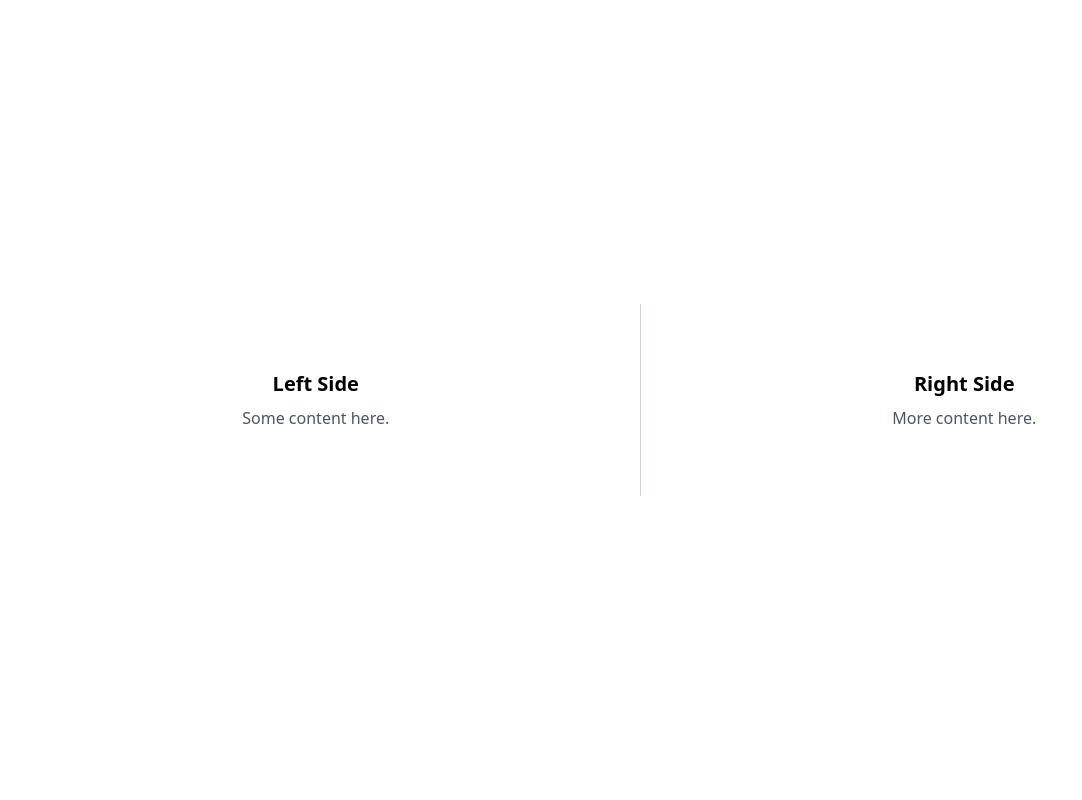
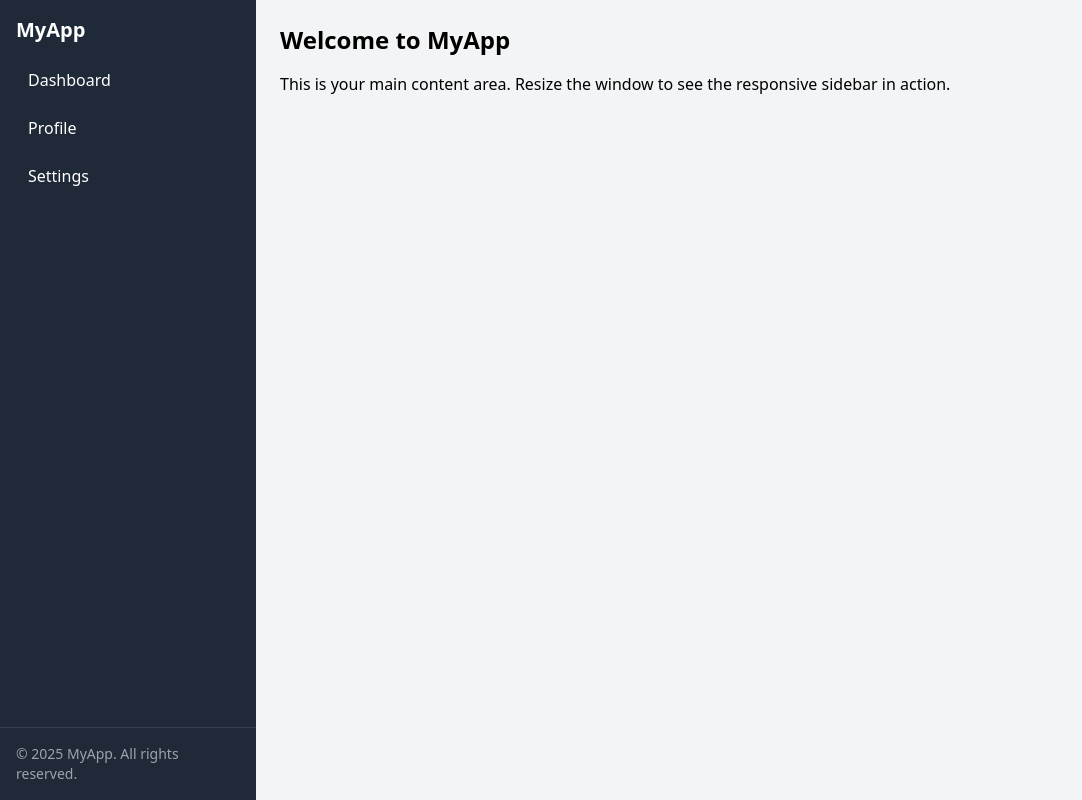
Before and after one commit to Thas94/Tailwind-Mockups, a Nuxt app: page / in a window 1280 px wide. Shown: the whole page, without its empty margins (0-1082 px from the left). Built offline with nearby package versions, Linux system fonts and the light colour scheme.

Commit message:
Implemented a footer

```diff
--- a/app/components/zizi-lux/zizi-footer.vue
+++ b/app/components/zizi-lux/zizi-footer.vue
@@ -1,13 +1,73 @@
 <template>
-    <div>
-        footer
-    </div>
+    <footer class="w-full text-white">
+        <div class="flex items-center mt-0 flex-col bg-black">
+            <div class="mx-auto mt-5 w-9/12 h-px bg-menu-hover rounded"></div>
+            <div class="flex space-x-28 max-sm:-space-x-5">
+                <div class="pr-20 w-64 max-sm:pl-14">
+                    <NuxtLink to="/" class="">
+                        <NuxtImg class="h-20 w-40 -ml-10 max-sm:-ml-8" densities="1px" format="webp"
+                            src="/azizi/logo.png" alt="" />
+                    </NuxtLink>
+                    <div class="space-y-2">
+                        <p class="text-sm max-sm:text-[10px]">CRAFTING LUXURY, BUILDING DREAMS.</p>
+                        <div class="flex space-x-3">
+                            <Icon name="mdi:facebook" class="w-4 h-4 sm:w-5 sm:h-5 md:w-5 md:h-5" />
+                            <Icon name="mdi:twitter-circle" class="w-4 h-4 sm:w-5 sm:h-5 md:w-5 md:h-5" />
+                            <Icon name="mdi:google-plus" class="w-4 h-4 sm:w-5 sm:h-5 md:w-5 md:h-5" />
+                            <Icon name="mdi:instagram" class="w-4 h-4 sm:w-5 sm:h-5 md:w-5 md:h-5" />
+                        </div>
+                    </div>
+                </div>
+                <div class="pr-20 mt-5">
+                    <p class="text-sm max-sm:text-[10px]">Quick Links</p>
+                    <div class="mr-auto w-7 h-1 mt-3 mb-3 bg-menu-hover rounded"></div>
+                    <div class="space-y-2 text-sm max-sm:text-[10px] max-sm:-space-y-2">
+                        <p>- Home</p>
+                        <p>- About Us</p>
+                        <p>- Services</p>
+                        <p>- Testimonials</p>
+                        <p>- Contact Us</p>
+                    </div>
+                </div>
+                <div class="pr-20 mt-5">
+                    <p class="text-sm max-sm:text-[10px]">Sitemap</p>
+                    <div class="mr-auto w-7 h-1 mt-3 mb-3 bg-menu-hover rounded"></div>
+                    <div class="space-y-2 text-sm max-sm:text-[10px] max-sm:-space-y-2">
+                        <p>- Our Process</p>
+                        <p>- What We Do</p>
+                        <p>- Location</p>
+                        <p>- Sell</p>
+                        <p>- Purchase</p>
+                    </div>
+                </div>
+                <div class="pr-20 mt-5">
+                    <p class="text-sm max-sm:text-[10px]">Discover</p>
+                    <div class="mr-auto w-7 h-1 mt-3 mb-3 bg-menu-hover rounded"></div>
+                    <div class="space-y-2 text-sm max-sm:text-[10px] max-sm:-space-y-2">
+                        <p>- Privacy Policy</p>
+                        <p>- Terms & Conditions</p>
+                        <p>- Houses</p>
+                    </div>
+                </div>
+                <div class="pr-20 mt-5">
+                    <p class="text-sm max-sm:text-[10px]">Subscribe</p>
+                    <div class="mr-auto w-7 h-1 mt-3 mb-3 bg-menu-hover rounded"></div>
+                    <!-- <div class="space-y-2 text-sm max-sm:text-[10px] max-sm:-space-y-2">
+                        <p>- Privacy Policy</p>
+                        <p>- Terms & Conditions</p>
+                        <p>- Houses</p>
+                    </div> -->
+                </div>
+            </div>
+
+            <div class="mx-auto mt-5 w-9/12 h-px bg-menu-hover rounded"></div>
+            <p class="text-center mt-5 text-sm">Copyright © 2024 Azizi Luxury Developments. All rights reserved.</p>
+        </div>
+    </footer>
 </template>
 
 <script setup lang="ts">
 
 </script>
 
-<style scoped>
-
-</style>
+<style scoped></style>
--- a/app/pages/index.vue
+++ b/app/pages/index.vue
@@ -1,22 +1,27 @@
 <template>
-<div class="flex items-center justify-center h-screen px-4">
-  <!-- Left Content -->
-  <div class="w-1/2 p-4 text-center">
-    <h2 class="text-xl font-bold mb-2">Left Side</h2>
-    <p class="text-gray-600">Some content here.</p>
-  </div>
+<div class="flex min-h-screen">
+  <!-- Sidebar -->
+  <aside class="w-64 bg-gray-800 text-white hidden md:flex flex-col justify-between">
+    <div>
+      <div class="p-4 text-xl font-bold">MyApp</div>
+      <nav class="px-4 space-y-2">
+        <a href="#" class="block py-2 px-3 rounded hover:bg-gray-700">Dashboard</a>
+        <a href="#" class="block py-2 px-3 rounded hover:bg-gray-700">Profile</a>
+        <a href="#" class="block py-2 px-3 rounded hover:bg-gray-700">Settings</a>
+      </nav>
+    </div>
+    <!-- Footer -->
+    <div class="p-4 text-sm text-gray-400 border-t border-gray-700">
+      © 2025 MyApp. All rights reserved.
+    </div>
+  </aside>
 
-  <!-- Vertical Divider -->
-  <div class="w-px h-48 bg-gray-300 mx-6"></div>
-
-  <!-- Right Content -->
-  <div class="w-1/2 p-4 text-center">
-    <h2 class="text-xl font-bold mb-2">Right Side</h2>
-    <p class="text-gray-600">More content here.</p>
-  </div>
+  <!-- Main Content -->
+  <main class="flex-1 bg-gray-100 p-6">
+    <h1 class="text-2xl font-semibold mb-4">Welcome to MyApp</h1>
+    <p>This is your main content area. Resize the window to see the responsive sidebar in action.</p>
+  </main>
 </div>
-
-
 
 </template>
 
```
